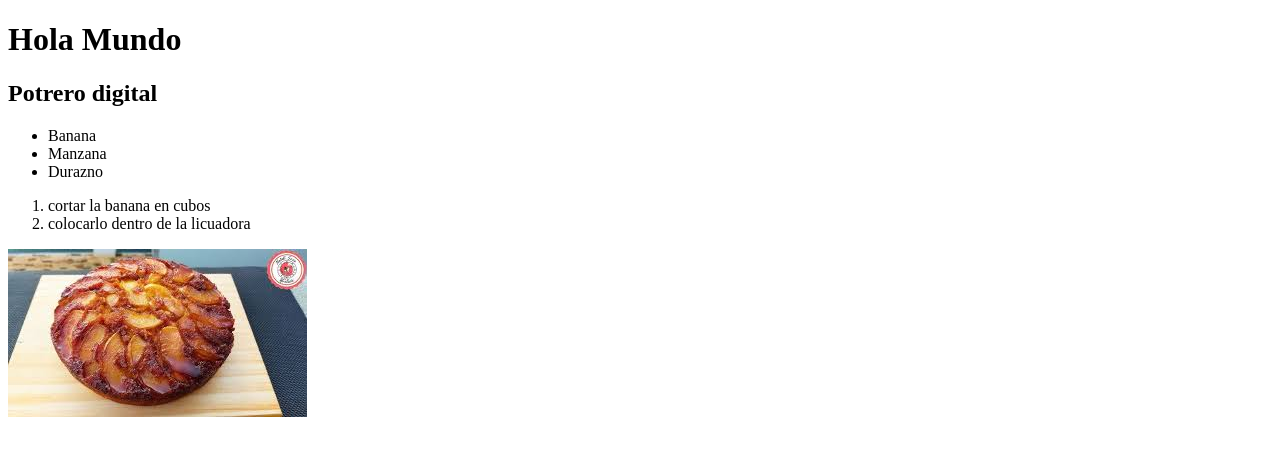
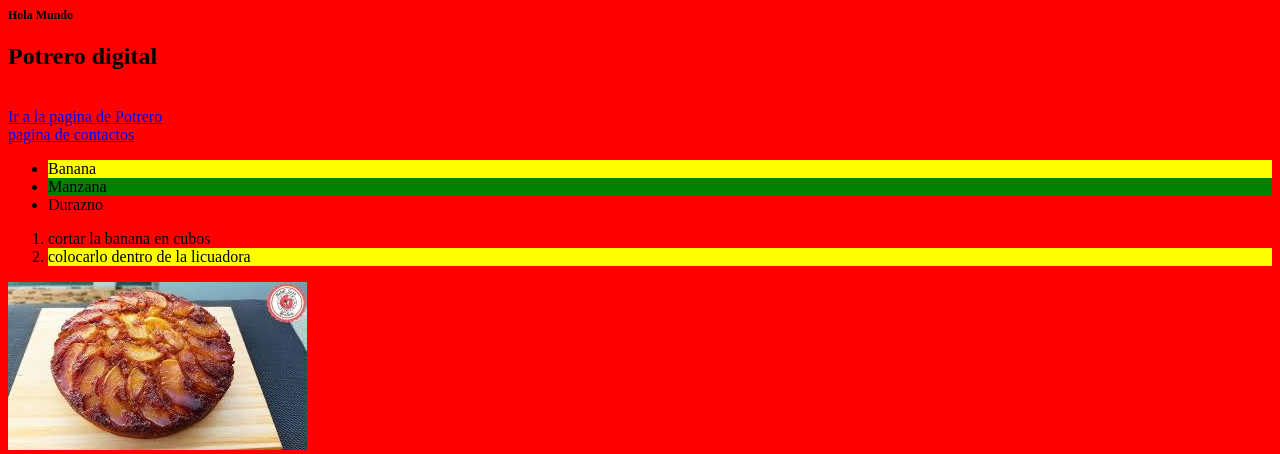
Before and after one commit to Luisandresamarilla/ejemplosm, a plain HTML site: page index.html in a window 1280 px wide. Shown: the top 454 px of the page. Drawn offline with Linux system fonts and the light colour scheme.

Commit message:
Add files via upload

```diff
--- /dev/null
+++ b/css/estilos.css
@@ -0,0 +1,4 @@
+body { background-color: red;}
+.amarillo { background-color:yellow;}
+.verde { background-color:green;}
+h1 {font-size: 12px;}
--- a/index.html
+++ b/index.html
@@ -3,22 +3,29 @@
   <head>
     <meta charset="utf-8">
     <title>Primera pagina web</title>
+  <link rel="stylesheet" href=" ./css/estilos.css ">
+
   </head>
   <body>
 
     <h1> Hola Mundo </h1>
     <h2>Potrero digital</h2>
+    <br>
+    <a target="_blank" href="https://www.potrerodigital.org/"> Ir a la pagina de Potrero </a>
+    <br>
+    <a href="contactos.html">pagina de contactos</a>
     <ul>
-      <li>Banana</li>
-      <li>Manzana</li>
+      <li class="amarillo" >Banana</li>
+      <li class="verde">Manzana</li>
       <li>Durazno</li>
     </ul>
 <ol>
   <li>cortar la banana en cubos</li>
-  <li>colocarlo dentro de la licuadora</li>
+  <li class="amarillo"  >colocarlo dentro de la licuadora</li>
 </ol>
 
 <img src="./imagenes/manzana.jpg" alt="foto de manzana">
+
 <br><br><br>
 <audio controls src="./audio/mario.mp3">
 </audio>
@@ -27,5 +34,9 @@
 <iframe width="560" height="315" src="https://www.youtube.com/embed/CbiZBhzBtF4?si=Ny3LHyMhzdddE_Tq" title="YouTube video player" frameborder="0" allow="accelerometer; autoplay; clipboard-write; encrypted-media; gyroscope; picture-in-picture; web-share" referrerpolicy="strict-origin-when-cross-origin" allowfullscreen></iframe>
 <br>
 <iframe src="https://www.google.com/maps/embed?pb=!1m14!1m12!1m3!1d487.30791378221375!2d-58.58492120766351!3d-34.75045810645233!2m3!1f0!2f0!3f0!3m2!1i1024!2i768!4f13.1!5e0!3m2!1ses-419!2sar!4v1726611878925!5m2!1ses-419!2sar" width="400" height="300" style="border:0;" allowfullscreen="" loading="lazy" referrerpolicy="no-referrer-when-downgrade"></iframe>
+
+<iframe src="https://www.potrerodigital.org/" width="300" height="300"></iframe>
+
+
   </body>
 </html>
```
Also changed, not shown: contactos.html (added, +13 -0 lines).
